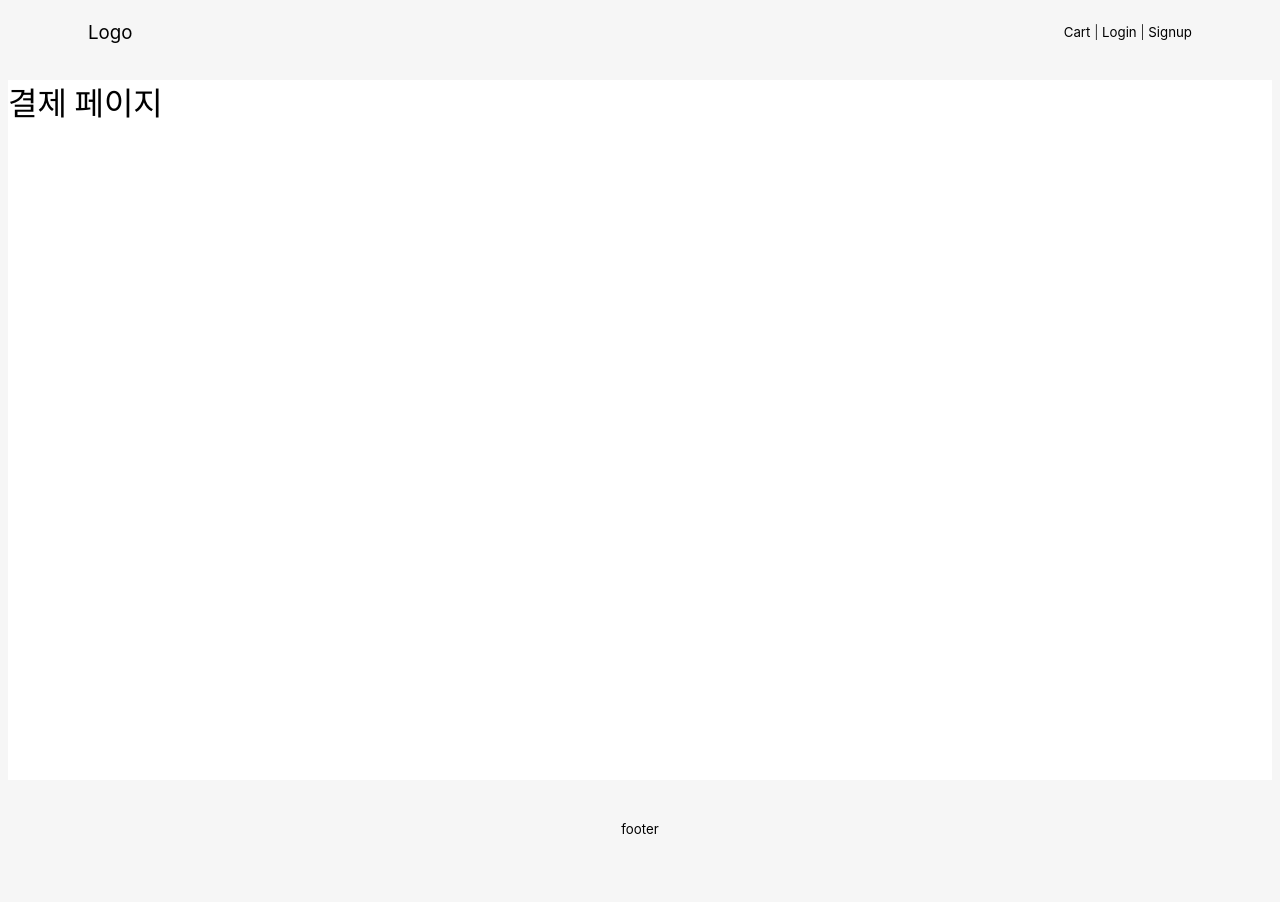
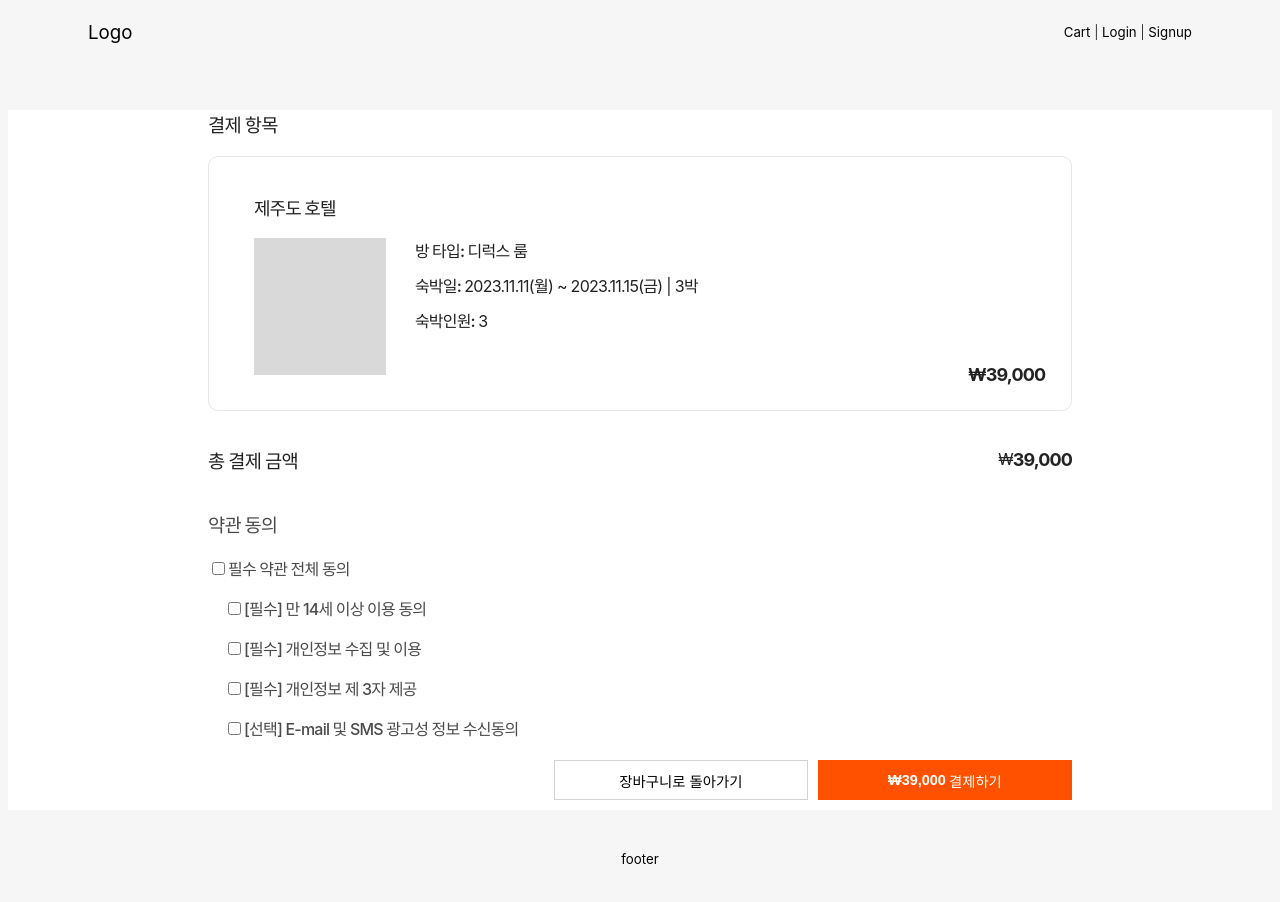
Before and after one commit to Yanolza-Miniproject/Heynolja_FE, a React (Vite) app: page /payment in a window 1280 px wide. Shown: the top 902 px of the page. Built offline with nearby package versions, Linux system fonts and the light colour scheme.

Commit message:
Design: 결제페이지 UI 작업

```diff
--- /dev/null
+++ b/src/components/Payment/Btn/Btn.styles.ts
@@ -0,0 +1,63 @@
+import styled from "@emotion/styled";
+
+export const BtnWrapper = styled.div`
+  position: absolute;
+  right: 0%;
+  display: flex;
+  margin-top: 1.3rem;
+  gap: 0.63rem;
+`;
+
+export const BackToCart = styled.button`
+  width: 15.875rem;
+  height: 2.5rem;
+
+  background-color: #fff;
+  border: 1px solid #d3d3d3;
+  border-radius: 0.06;
+  text-align: center;
+  font-size: 0.9rem;
+  cursor: pointer;
+
+  &:hover {
+    border: 1px solid #ff5100;
+    color: #ff5100;
+  }
+`;
+
+export const GoToPay = styled.button`
+  width: 15.875rem;
+  height: 2.5rem;
+
+  background-color: #ff5100;
+  border: 1px solid #ff5100;
+  border-radius: 0.06;
+  text-align: center;
+  color: #fff;
+  font-size: 0.9rem;
+
+  display: flex;
+  text-align: center;
+  align-items: center;
+  justify-content: center;
+
+  cursor: pointer;
+
+  &:hover {
+    border: 1px solid #ff5100;
+    background-color: #fff;
+    color: #ff5100;
+  }
+`;
+
+export const ItemPriceWrapper = styled.div`
+  font-weight: 600;
+  display: flex;
+  text-align: center;
+  align-items: center;
+`;
+
+export const ItemPrice = styled.div`
+  width: 100%;
+  margin-right: 0.2rem;
+`;
--- /dev/null
+++ b/src/components/Payment/Btn/index.tsx
@@ -0,0 +1,18 @@
+import * as Styled from "./Btn.styles";
+
+const index = () => {
+  return (
+    <Styled.BtnWrapper>
+      <Styled.BackToCart>장바구니로 돌아가기</Styled.BackToCart>
+      <Styled.GoToPay>
+        <Styled.ItemPriceWrapper>
+          <span>₩</span>
+          <Styled.ItemPrice>39,000</Styled.ItemPrice>
+        </Styled.ItemPriceWrapper>
+        결제하기
+      </Styled.GoToPay>
+    </Styled.BtnWrapper>
+  );
+};
+
+export default index;
--- /dev/null
+++ b/src/components/Payment/Item/Item.styles.ts
@@ -0,0 +1,63 @@
+import styled from "@emotion/styled";
+
+export const ItemWrapper = styled.ul`
+  position: relative;
+  border-radius: 0.625rem;
+  border: 1px solid #e6e6e6;
+  background: #fff;
+  display: flex;
+  flex-direction: column;
+  padding: 1.19rem 0.81rem 2.19rem 2.81rem;
+`;
+
+export const ItemTitle = styled.p`
+  color: #222;
+  font-size: 1.125rem;
+  font-weight: 700;
+  line-height: normal;
+  letter-spacing: -0.05625rem;
+`;
+
+export const ItemContent = styled.div`
+  display: flex;
+`;
+
+export const ItemInfo = styled.div`
+  display: flex;
+  flex-direction: column;
+  gap: 0.7rem;
+`;
+
+export const ItemValueWrapper = styled.div``;
+
+export const Title = styled.span`
+  color: #222;
+  font-size: 1rem;
+  font-weight: 600;
+  line-height: normal;
+  letter-spacing: -0.05rem;
+`;
+
+export const ItemImg = styled.div`
+  width: 8.25rem;
+  height: 8.5625rem;
+  background: #d9d9d9;
+  margin-right: 1.81rem;
+`;
+
+export const Content = styled.span``;
+
+export const ItemHeadCount = styled.span``;
+
+export const ItemPriceWrapper = styled.div`
+  position: absolute;
+  right: 3%;
+  bottom: 10%;
+
+  color: #222;
+  font-size: 1.125rem;
+  font-weight: 700;
+  letter-spacing: -0.05625rem;
+`;
+
+export const ItemPrice = styled.span``;
--- /dev/null
+++ b/src/components/Payment/Item/index.tsx
@@ -0,0 +1,33 @@
+import * as Styled from "./Item.styles";
+
+const index = () => {
+  return (
+    <Styled.ItemWrapper>
+      <Styled.ItemTitle>제주도 호텔</Styled.ItemTitle>
+      <Styled.ItemContent>
+        <Styled.ItemImg></Styled.ItemImg>
+        <Styled.ItemInfo>
+          <Styled.ItemValueWrapper>
+            <Styled.Title>방 타입: </Styled.Title>
+            <Styled.Content>디럭스 룸</Styled.Content>
+          </Styled.ItemValueWrapper>
+          <Styled.ItemValueWrapper>
+            <Styled.Title>숙박일: </Styled.Title>
+            <Styled.Content>2023.11.11(월) ~ 2023.11.15(금) </Styled.Content>
+            <Styled.Content> | 3박</Styled.Content>
+          </Styled.ItemValueWrapper>
+          <Styled.ItemValueWrapper>
+            <Styled.Title>숙박인원: </Styled.Title>
+            <Styled.Content>3 </Styled.Content>
+          </Styled.ItemValueWrapper>
+        </Styled.ItemInfo>
+      </Styled.ItemContent>
+      <Styled.ItemPriceWrapper>
+        <span>₩</span>
+        <Styled.ItemPrice>39,000</Styled.ItemPrice>
+      </Styled.ItemPriceWrapper>
+    </Styled.ItemWrapper>
+  );
+};
+
+export default index;
--- /dev/null
+++ b/src/components/Payment/ItemList/ItemList.styles.ts
@@ -0,0 +1,10 @@
+import styled from "@emotion/styled";
+
+export const PaymentItemWrapper = styled.div`
+  width: 100%;
+  list-style: none;
+`;
+
+export const ItemList = styled.li`
+  width: 100%;
+`;
--- /dev/null
+++ b/src/components/Payment/ItemList/index.tsx
@@ -0,0 +1,15 @@
+import Item from "../Item/index";
+import * as Styled from "./ItemList.styles";
+
+const index = () => {
+  return (
+    <Styled.PaymentItemWrapper>
+      <h3>결제 항목</h3>
+      <Styled.ItemList>
+        <Item />
+      </Styled.ItemList>
+    </Styled.PaymentItemWrapper>
+  );
+};
+
+export default index;
--- /dev/null
+++ b/src/components/Payment/TermsAndConditions/TermsAndConditions.styles.ts
@@ -0,0 +1,26 @@
+import styled from "@emotion/styled";
+
+export const TermsAndConditionsWrapper = styled.div`
+  width: 100%;
+  display: flex;
+  flex-direction: column;
+
+  color: #4a4a4a;
+  font-size: 1rem;
+  font-weight: 500;
+  line-height: normal;
+  letter-spacing: -0.05rem;
+`;
+
+export const InputWrapper = styled.div`
+  display: flex;
+  flex-direction: column;
+
+  width: 100%;
+`;
+
+export const label = styled.label`
+  width: 100%;
+  margin-top: 1rem;
+  margin-left: 1rem;
+`;
--- /dev/null
+++ b/src/components/Payment/TermsAndConditions/index.tsx
@@ -0,0 +1,33 @@
+import * as Styled from "./TermsAndConditions.styles";
+
+const index = () => {
+  return (
+    <Styled.TermsAndConditionsWrapper>
+      <h3>약관 동의</h3>
+      <Styled.InputWrapper>
+        <label>
+          <input type="checkbox" />
+          필수 약관 전체 동의
+        </label>
+        <Styled.label>
+          <input type="checkbox" />
+          [필수] 만 14세 이상 이용 동의
+        </Styled.label>
+        <Styled.label>
+          <input type="checkbox" />
+          [필수] 개인정보 수집 및 이용
+        </Styled.label>
+        <Styled.label>
+          <input type="checkbox" />
+          [필수] 개인정보 제 3자 제공
+        </Styled.label>
+        <Styled.label>
+          <input type="checkbox" />
+          [선택] E-mail 및 SMS 광고성 정보 수신동의
+        </Styled.label>
+      </Styled.InputWrapper>
+    </Styled.TermsAndConditionsWrapper>
+  );
+};
+
+export default index;
--- /dev/null
+++ b/src/components/Payment/TotalPrice/TotalPrice.styles.ts
@@ -0,0 +1,21 @@
+import styled from "@emotion/styled";
+
+export const TotalPriceWrapper = styled.div`
+  width: 100%;
+  display: flex;
+  justify-content: space-between;
+  align-items: center;
+`;
+
+export const ItemPriceWrapper = styled.div`
+  display: flex;
+`;
+
+export const ItemPrice = styled.div`
+  width: 100%;
+
+  color: #222;
+  font-size: 1.125rem;
+  font-weight: 700;
+  letter-spacing: -0.05625rem;
+`;
--- /dev/null
+++ b/src/components/Payment/TotalPrice/index.tsx
@@ -0,0 +1,15 @@
+import * as Styled from "./TotalPrice.styles";
+
+const index = () => {
+  return (
+    <Styled.TotalPriceWrapper>
+      <h3>총 결제 금액</h3>
+      <Styled.ItemPriceWrapper>
+        <span>₩</span>
+        <Styled.ItemPrice>39,000</Styled.ItemPrice>
+      </Styled.ItemPriceWrapper>
+    </Styled.TotalPriceWrapper>
+  );
+};
+
+export default index;
--- a/src/pages/Payment/Payment.styles.ts
+++ b/src/pages/Payment/Payment.styles.ts
@@ -0,0 +1,12 @@
+import styled from "@emotion/styled";
+
+export const Container = styled.div`
+  position: relative;
+
+  margin: 3.19rem 12.5rem 3.18rem 12.5rem;
+  color: #222;
+
+  font-style: normal;
+  line-height: normal;
+  letter-spacing: -0.04375rem;
+`;
--- a/src/pages/Payment/index.tsx
+++ b/src/pages/Payment/index.tsx
@@ -1,5 +1,18 @@
+import ItemList from "../../components/Payment/ItemList/index";
+import TotalPrice from "../../components/Payment/TotalPrice/index";
+import TermsAndConditions from "../../components/Payment/TermsAndConditions/index";
+import Btn from "../../components/Payment/Btn/index";
+import * as Styled from "./Payment.styles";
+
 const Payment = () => {
-  return <h1>결제 페이지</h1>;
+  return (
+    <Styled.Container>
+      <ItemList />
+      <TotalPrice />
+      <TermsAndConditions />
+      <Btn />
+    </Styled.Container>
+  );
 };
 
 export default Payment;
```
